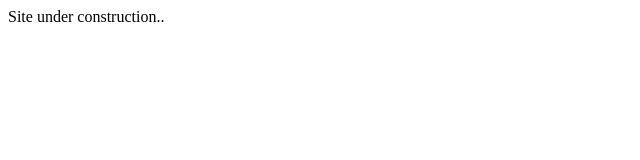
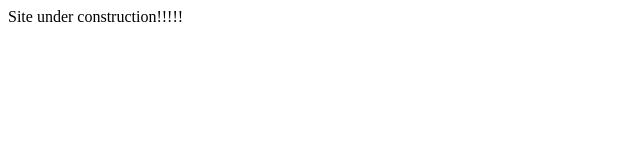
Before and after one commit to greaterbayairlines/staticwebsite, a plain HTML site: page index.html in a window 1280 px wide. Shown: the full height of the page, 0-640 px from the left. Drawn offline with Linux system fonts and the light colour scheme.

Commit message:
Update index.html

```diff
--- a/index.html
+++ b/index.html
@@ -1,5 +1,5 @@
 <!DOCTYPE HTML>
 <html>
     <head></head>
-    <body>Site under construction..</body>
+    <body>Site under construction!!!!!</body>
 </html>
```
